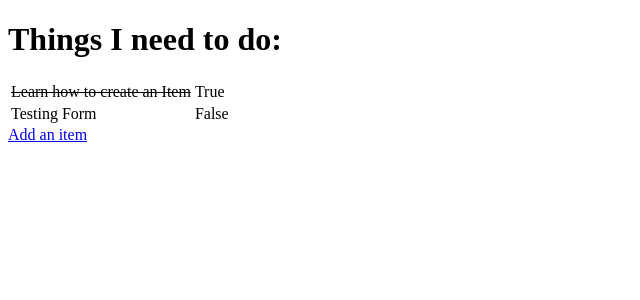
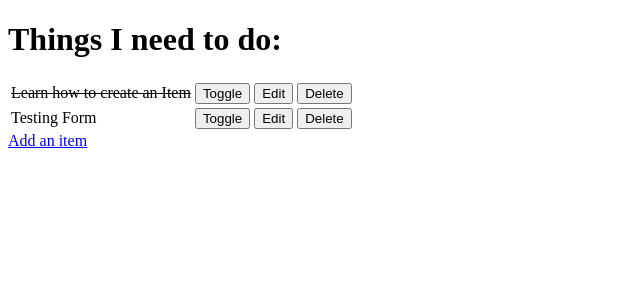
Before and after one commit to adamparker75/django-todo-app, a Django app: page / in a window 1280 px wide. Shown: the top 300 px of the page, without its empty margins (0-640 px from the left). Run offline with Django 3.2, Linux system fonts and the light colour scheme; data comes from the database, SQL or seed files in the repository; both versions use the stored data as it was after the commit.

Commit message:
Added delete and toggle functionality

```diff
--- a/django_todo/urls.py
+++ b/django_todo/urls.py
@@ -12,13 +12,20 @@ Class-based views
 Including another URLconf
     1. Import the include() function: from django.urls import include, path
     2. Add a URL to urlpatterns:  path('blog/', include('blog.urls'))
+This angular bracket syntax here is common in Django URLs.
+And is the mechanism by which the item ID makes its way from links or forms
+in our templates.
+Through the URL and into the view which expects it as a parameter.
 """
 from django.contrib import admin
 from django.urls import path
-from todo.views import get_todo_list, add_item
+from todo import views
 
 urlpatterns = [
     path('admin/', admin.site.urls),
-    path('', get_todo_list, name='get_todo_list'),
-    path('add', add_item, name='add')
+    path('', views.get_todo_list, name='get_todo_list'),
+    path('add', views.add_item, name='add'),
+    path('edit/<item_id>', views.edit_item, name='edit'),
+    path('toggle/<item_id>', views.toggle_item, name='toggle'),
+    path('delete/<item_id>', views.delete_item, name='delete')
 ]
--- a/todo/templates/todo/todo_list.html
+++ b/todo/templates/todo/todo_list.html
@@ -15,7 +15,21 @@
                 {% else %}
                 <td>{{ item.name }}</td>
                 {% endif %}
-                <td>{{ item.done }}</td>
+                <td>
+                    <a href="/toggle/{{ item.id }}">
+                        <button>Toggle</button>
+                    </a>
+                </td>
+                <td>
+                    <a href="/edit/{{ item.id }}">
+                        <button>Edit</button>
+                    </a>
+                </td>
+                <td>
+                    <a href="/delete/{{ item.id }}">
+                        <button>Delete</button>
+                    </a>
+                </td>
             </tr>
             {% empty %}
             <tr><td>You have nothing to do</td></tr>
--- a/todo/views.py
+++ b/todo/views.py
@@ -1,4 +1,4 @@
-from django.shortcuts import render, redirect
+from django.shortcuts import render, redirect, get_object_or_404
 from .models import Item
 from .forms import ItemForm
 
@@ -28,3 +28,33 @@ def add_item(request):
         'form': form
     }
     return render(request, 'todo/add_item.html', context)
+
+
+# The item_id is the one we attached to the edit link in the html template
+def edit_item(request, item_id):
+    # Gets an instance of the item model
+    item = get_object_or_404(Item, id=item_id)
+    if request.method == 'POST':
+        form = ItemForm(request.POST, instance=item)
+        if form.is_valid():
+            form.save()
+            return redirect('get_todo_list')
+    # Pass an instance to the form which is the item from the DB
+    form = ItemForm(instance=item)
+    context = {
+        'form': form
+    }
+    return render(request, 'todo/edit_item.html', context)
+
+
+def toggle_item(request, item_id):
+    item = get_object_or_404(Item, id=item_id)
+    item.done = not item.done
+    item.save()
+    return redirect('get_todo_list')
+
+
+def delete_item(request, item_id):
+    item = get_object_or_404(Item, id=item_id)
+    item.delete()
+    return redirect('get_todo_list')
```
Also changed, not shown: todo/templates/todo/edit_item.html (added, +20 -0 lines), db.sqlite3.
